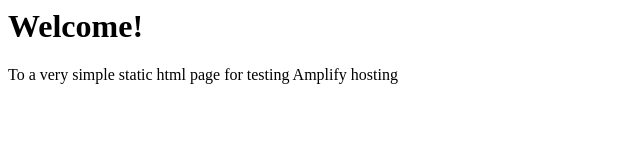
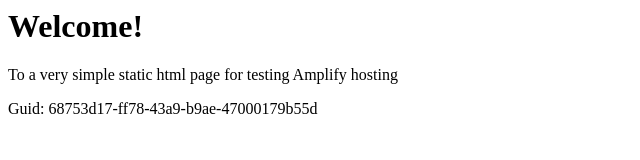
Before and after one commit to aws-aemilia-nrt/Github-PR-Commit-Integration-Test-DoNotTouch-GithubWebhookPreviewCanaryTest-v1-prod-ap-northeast-1, a website: page src/index.html in a window 1280 px wide. Shown: the whole page, without its empty margins (0-640 px from the left). Drawn offline with Linux system fonts and the light colour scheme.

Commit message:
commit from integ tests

```diff
--- a/src/index.html
+++ b/src/index.html
@@ -1,3 +1,5 @@
+
+
 <html lang="en">
 
 <head>
@@ -10,6 +12,6 @@
 <body>
     <h1>Welcome!</h1>
     <p>To a very simple static html page for testing Amplify hosting</p>
-</body>
+    <p>Guid: 68753d17-ff78-43a9-b9ae-47000179b55d</p></body>
 
 </html>
```
